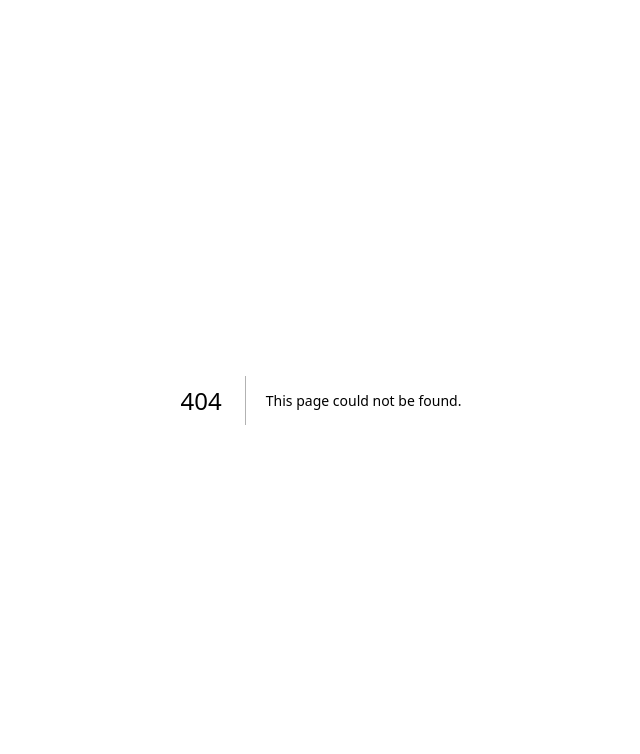
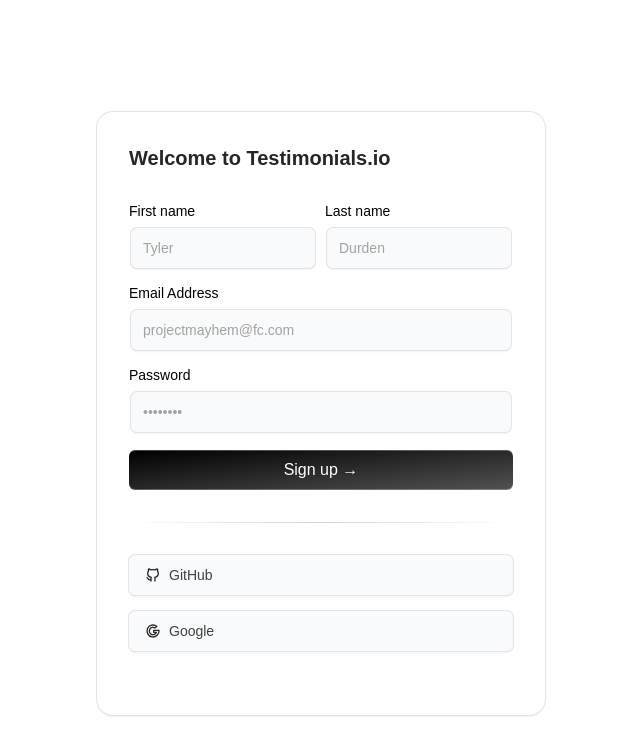
Before and after one commit to sofisalmanarif/testimonial, a Next.js app: page /signup in a window 1280 px wide. Before the commit this address had no page. Shown: the top 754 px of the page, without its empty margins (319-959 px from the left). Built offline with nearby package versions, Linux system fonts and the light colour scheme.

Commit message:
login page

```diff
--- a/package.json
+++ b/package.json
@@ -11,11 +11,13 @@
   "dependencies": {
     "@radix-ui/react-dropdown-menu": "^2.1.2",
     "@radix-ui/react-icons": "^1.3.0",
+    "@radix-ui/react-label": "^2.1.0",
     "@radix-ui/react-slot": "^1.1.0",
+    "@tabler/icons-react": "^3.20.0",
     "bcrypt": "^5.1.1",
     "class-variance-authority": "^0.7.0",
     "clsx": "^2.1.1",
-    "framer-motion": "^11.11.8",
+    "framer-motion": "^11.11.9",
     "jsonwebtoken": "^9.0.2",
     "lucide-react": "^0.452.0",
     "mongoose": "^8.7.1",
--- /dev/null
+++ b/src/app/(auth)/signup/page.tsx
@@ -0,0 +1,116 @@
+"use client";
+import React, { useState } from "react";
+import { Label } from "../../../components/ui/label";
+import { Input } from "../../../components/ui/input";
+import { cn } from "@/lib/utils";
+import {
+  IconBrandGithub,
+  IconBrandGoogle,
+  IconBrandOnlyfans,
+} from "@tabler/icons-react";
+import { div } from "framer-motion/client";
+
+const Page = () => {
+  const handleSubmit = (e: React.FormEvent<HTMLFormElement>) => {
+    e.preventDefault();
+
+    console.log("Form submitted",name);
+  };
+
+  const [name,setName] = useState<string>("")
+
+  const BottomGradient = () => {
+    return (
+      <>
+        <span className="group-hover/btn:opacity-100 block transition duration-500 opacity-0 absolute h-px w-full -bottom-px inset-x-0 bg-gradient-to-r from-transparent via-cyan-500 to-transparent" />
+        <span className="group-hover/btn:opacity-100 blur-sm block transition duration-500 opacity-0 absolute h-px w-1/2 mx-auto -bottom-px inset-x-10 bg-gradient-to-r from-transparent via-indigo-500 to-transparent" />
+      </>
+    );
+  };
+
+  const LabelInputContainer = ({
+    children,
+    className,
+  }: {
+    children: React.ReactNode;
+    className?: string;
+  }) => {
+    return (
+      <div className={cn("flex flex-col space-y-2 w-full", className)}>
+        {children}
+      </div>
+    );
+  };
+
+  return (
+    <div className=" items-center justify-center flex py-28">
+        <div className="max-w-md w-full mx-auto  rounded-none md:rounded-2xl p-4 md:p-8 shadow-input bg-white dark:bg-black">
+      <h2 className="font-bold text-xl text-neutral-800 dark:text-neutral-200">
+        Welcome to Testimonials.io
+      </h2>
+
+
+      <form className="my-8" onSubmit={handleSubmit}>
+        <div className="flex flex-col md:flex-row space-y-2 md:space-y-0 md:space-x-2 mb-4">
+          <LabelInputContainer>
+            <Label htmlFor="firstname">First name</Label>
+            <Input value={name} onChange={e=>setName(e.target.value)} id="firstname" placeholder="Tyler" type="text" />
+          </LabelInputContainer>
+          <LabelInputContainer>
+            <Label htmlFor="lastname">Last name</Label>
+            <Input value={name} onChange={e=>setName(e.target.value)} id="lastname" placeholder="Durden" type="text" />
+          </LabelInputContainer>
+        </div>
+        <LabelInputContainer className="mb-4">
+          <Label htmlFor="email">Email Address</Label>
+          <Input id="email" placeholder="projectmayhem@fc.com" type="email" />
+        </LabelInputContainer>
+        <LabelInputContainer className="mb-4">
+          <Label htmlFor="password">Password</Label>
+          <Input id="password" placeholder="••••••••" type="password" />
+        </LabelInputContainer>
+
+
+        <button
+          className="bg-gradient-to-br relative group/btn from-black dark:from-zinc-900 dark:to-zinc-900 to-neutral-600 block dark:bg-zinc-800 w-full text-white rounded-md h-10 font-medium shadow-[0px_1px_0px_0px_#ffffff40_inset,0px_-1px_0px_0px_#ffffff40_inset] dark:shadow-[0px_1px_0px_0px_var(--zinc-800)_inset,0px_-1px_0px_0px_var(--zinc-800)_inset]"
+          type="submit"
+        >
+          Sign up &rarr;
+          <BottomGradient />
+        </button>
+
+
+
+
+        <div className="bg-gradient-to-r from-transparent via-neutral-300 dark:via-neutral-700 to-transparent my-8 h-[1px] w-full" />
+
+        <div className="flex flex-col space-y-4">
+          <button
+            className=" relative group/btn flex space-x-2 items-center justify-start px-4 w-full text-black rounded-md h-10 font-medium shadow-input bg-gray-50 dark:bg-zinc-900 dark:shadow-[0px_0px_1px_1px_var(--neutral-800)]"
+            type="button"
+          >
+            <IconBrandGithub className="h-4 w-4 text-neutral-800 dark:text-neutral-300" />
+            <span className="text-neutral-700 dark:text-neutral-300 text-sm">
+              GitHub
+            </span>
+            <BottomGradient />
+          </button>
+          <button
+            className=" relative group/btn flex space-x-2 items-center justify-start px-4 w-full text-black rounded-md h-10 font-medium shadow-input bg-gray-50 dark:bg-zinc-900 dark:shadow-[0px_0px_1px_1px_var(--neutral-800)]"
+            type="button"
+          >
+            <IconBrandGoogle className="h-4 w-4 text-neutral-800 dark:text-neutral-300" />
+            <span className="text-neutral-700 dark:text-neutral-300 text-sm">
+              Google
+            </span>
+            <BottomGradient />
+          </button>
+
+        </div>
+      </form>
+    </div>
+    </div>
+  );
+};
+
+export default Page;
--- a/src/components/Navbar.tsx
+++ b/src/components/Navbar.tsx
@@ -2,6 +2,7 @@
 import React, { useState } from "react";
 import ShimmerButton from "./ui/ShimmerButton";
 import { ModeToggle } from "./ToggleTheme";
+import Link from "next/link";
 
 
 function Navbar({ className }: { className?: string }) {
@@ -12,7 +13,11 @@
 
         <div className="flex gap-4 items-center">
           <ModeToggle/>
-          <ShimmerButton>Signin</ShimmerButton></div>
+          <Link href={"/signup"}>
+          <ShimmerButton>Signin</ShimmerButton>
+          </Link>
+
+          </div>
       </nav>
     );
   }
--- /dev/null
+++ b/src/components/ui/input.tsx
@@ -0,0 +1,61 @@
+// Input component extends from shadcnui - https://ui.shadcn.com/docs/components/input
+"use client";
+import * as React from "react";
+import { cn } from "@/lib/utils";
+import { useMotionTemplate, useMotionValue, motion } from "framer-motion";
+
+export interface InputProps
+  extends React.InputHTMLAttributes<HTMLInputElement> {}
+
+const Input = React.forwardRef<HTMLInputElement, InputProps>(
+  ({ className, type, ...props }, ref) => {
+    const radius = 100; // change this to increase the rdaius of the hover effect
+    const [visible, setVisible] = React.useState(false);
+
+    let mouseX = useMotionValue(0);
+    let mouseY = useMotionValue(0);
+
+    function handleMouseMove({ currentTarget, clientX, clientY }: any) {
+      let { left, top } = currentTarget.getBoundingClientRect();
+
+      mouseX.set(clientX - left);
+      mouseY.set(clientY - top);
+    }
+    return (
+      <motion.div
+        style={{
+          background: useMotionTemplate`
+        radial-gradient(
+          ${visible ? radius + "px" : "0px"} circle at ${mouseX}px ${mouseY}px,
+          var(--blue-500),
+          transparent 80%
+        )
+      `,
+        }}
+        onMouseMove={handleMouseMove}
+        onMouseEnter={() => setVisible(true)}
+        onMouseLeave={() => setVisible(false)}
+        className="p-[2px] rounded-lg transition duration-300 group/input"
+      >
+        <input
+          type={type}
+          className={cn(
+            `flex h-10 w-full border-none bg-gray-50 dark:bg-zinc-800 text-black dark:text-white shadow-input rounded-md px-3 py-2 text-sm  file:border-0 file:bg-transparent
+          file:text-sm file:font-medium placeholder:text-neutral-400 dark:placeholder-text-neutral-600
+          focus-visible:outline-none focus-visible:ring-[2px]  focus-visible:ring-neutral-400 dark:focus-visible:ring-neutral-600
+           disabled:cursor-not-allowed disabled:opacity-50
+           dark:shadow-[0px_0px_1px_1px_var(--neutral-700)]
+           group-hover/input:shadow-none transition duration-400
+           `,
+            className
+          )}
+          ref={ref}
+          {...props}
+        />
+      </motion.div>
+    );
+  }
+);
+Input.displayName = "Input";
+
+export { Input };
--- /dev/null
+++ b/src/components/ui/label.tsx
@@ -0,0 +1,24 @@
+// Label component extends from shadcnui - https://ui.shadcn.com/docs/components/label
+
+"use client";
+import * as React from "react";
+import * as LabelPrimitive from "@radix-ui/react-label";
+
+import { cn } from "@/lib/utils";
+
+const Label = React.forwardRef<
+  React.ElementRef<typeof LabelPrimitive.Root>,
+  React.ComponentPropsWithoutRef<typeof LabelPrimitive.Root>
+>(({ className, ...props }, ref) => (
+  <LabelPrimitive.Root
+    ref={ref}
+    className={cn(
+      "text-sm font-medium text-black dark:text-white leading-none peer-disabled:cursor-not-allowed peer-disabled:opacity-70",
+      className
+    )}
+    {...props}
+  />
+));
+Label.displayName = LabelPrimitive.Root.displayName;
+
+export { Label };
--- a/tailwind.config.ts
+++ b/tailwind.config.ts
@@ -1,4 +1,10 @@
 import type { Config } from "tailwindcss";
+
+
+const {
+	default: flattenColorPalette,
+  } = require("tailwindcss/lib/util/flattenColorPalette");
+
 
 const config: Config = {
 	darkMode: ["class"],
@@ -51,6 +57,9 @@
 					'5': 'hsl(var(--chart-5))'
 				}
 			},
+			boxShadow: {
+				input: `0px 2px 3px -1px rgba(0,0,0,0.1), 0px 1px 0px 0px rgba(25,28,33,0.02), 0px 0px 0px 1px rgba(25,28,33,0.08)`,
+			  },
 			borderRadius: {
 				lg: 'var(--radius)',
 				md: 'calc(var(--radius) - 2px)',
@@ -82,6 +91,17 @@
 			  }
 		}
 	},
-	plugins: [require("tailwindcss-animate")],
+	plugins: [require("tailwindcss-animate"),addVariablesForColors],
 };
+
+function addVariablesForColors({ addBase, theme }: any) {
+	let allColors = flattenColorPalette(theme("colors"));
+	let newVars = Object.fromEntries(
+	  Object.entries(allColors).map(([key, val]) => [`--${key}`, val])
+	);
+
+	addBase({
+	  ":root": newVars,
+	});
+  }
 export default config;
```
Also changed, not shown: 1 other file (tests, documents, lock files or other folders).
